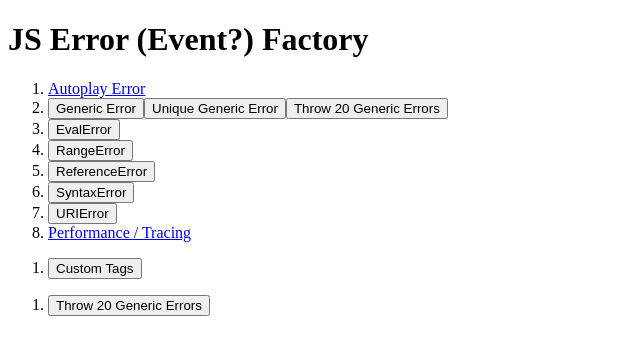
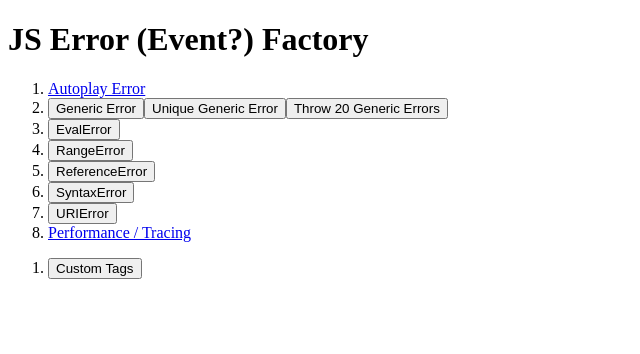
Before and after one commit to BrendanBerkley/js-error-factory, an Angular app: page / in a window 1280 px wide. Shown: the top 354 px of the page, without its empty margins (0-640 px from the left). Built offline with nearby package versions, Linux system fonts and the light colour scheme.

Commit message:
don't need that there

```diff
--- a/src/app/app.component.html
+++ b/src/app/app.component.html
@@ -21,10 +21,4 @@
   <li><button (click)="customTags()">Custom Tags</button></li>
 </ol>
 
-<ol>
-  <li>
-    <button (click)="throwMultipleErrors(20)">Throw 20 Generic Errors</button>
-  </li>
-</ol>
-
 <router-outlet></router-outlet>
```
